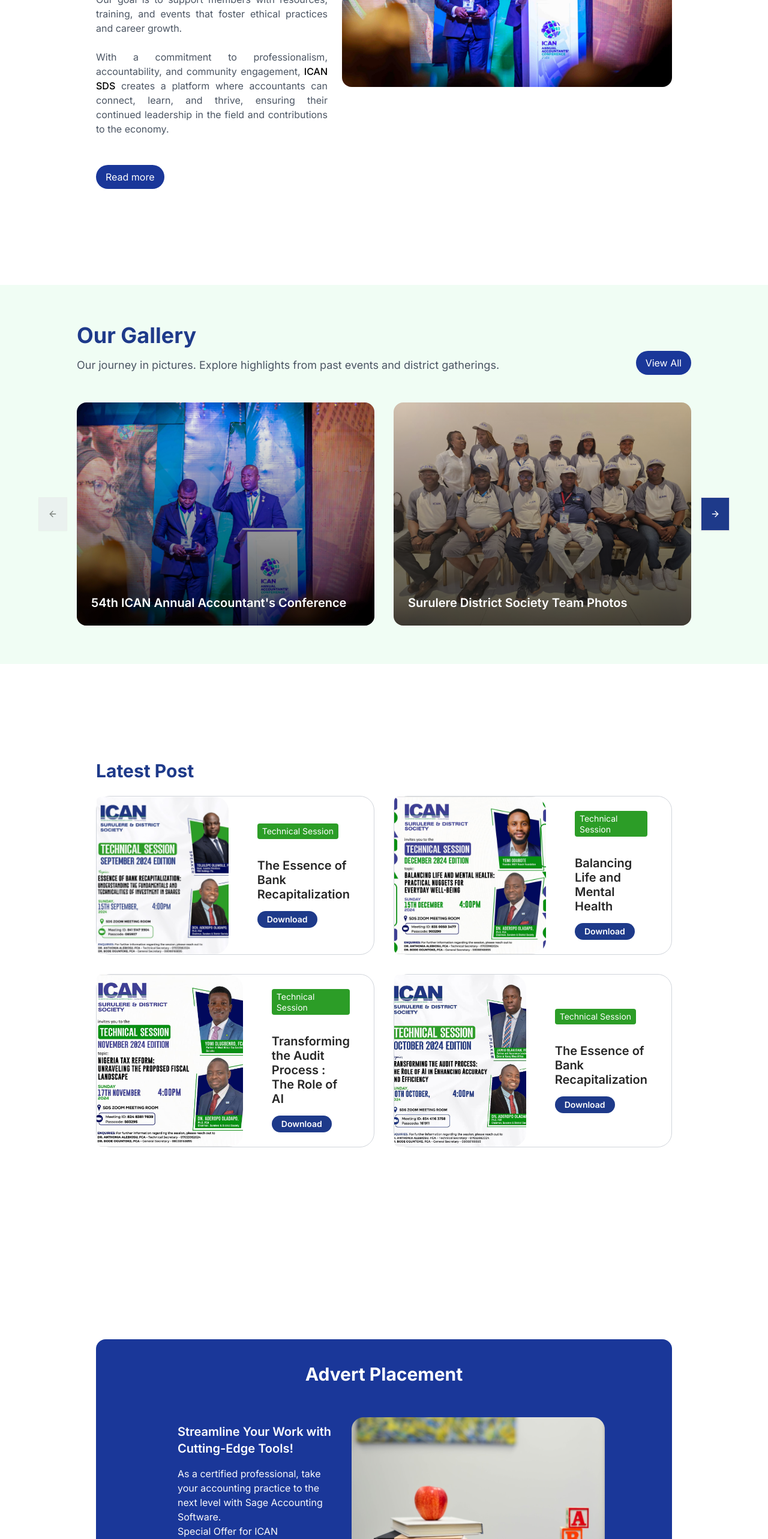
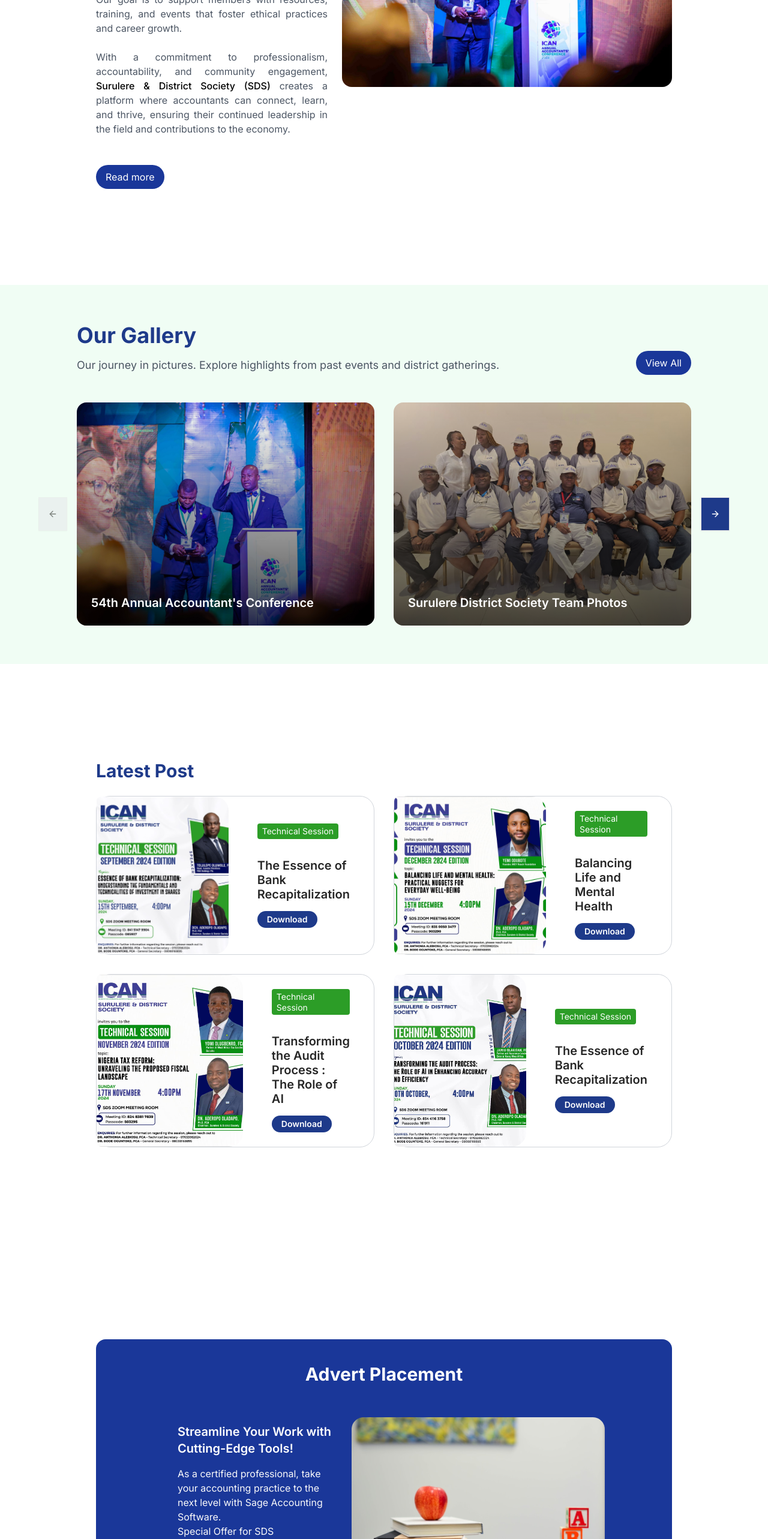
Before and after one commit to Edema-wxd/ican-frontend, a Next.js app: page / in a window 1280 px wide. Shown: the part 1240-3806 px from the top of the page at 60% size. Built offline with nearby package versions, Linux system fonts and the light colour scheme; a web font is replaced by a local one.

Commit message:
updated names

```diff
--- a/src/components/Adverts.jsx
+++ b/src/components/Adverts.jsx
@@ -16,7 +16,7 @@
             <p className="text-neutral-50 hidden sm:block text-base font-normal font-sans">
               As a certified professional, take your accounting practice to the
               next level with Sage Accounting Software. <br /> Special Offer for
-              ICAN Members:Enjoy 20% off your first year subscription! 🔗 Learn
+              SDS Members:Enjoy 20% off your first year subscription! 🔗 Learn
               More and Sign Up Today
             </p>
           </div>
--- a/src/components/Gallery.jsx
+++ b/src/components/Gallery.jsx
@@ -78,7 +78,7 @@
   const galleryItems = [
     {
       id: 1,
-      title: "54th ICAN Annual Accountant's Conference",
+      title: "54th Annual Accountant's Conference",
       imgurl: "/Gallery1.jpg",
     },
     {
--- a/src/components/Speech.jsx
+++ b/src/components/Speech.jsx
@@ -36,7 +36,7 @@
           that foster ethical practices and career growth. <br /> <br />
           With a commitment to professionalism, accountability, and community
           engagement, <span className=" text-black font-medium">
-            ICAN SDS
+          Surulere & District Society (SDS){" "}
           </span>{" "}
           creates a platform where accountants can connect, learn, and thrive,
           ensuring their continued leadership in the field and contributions to
```
